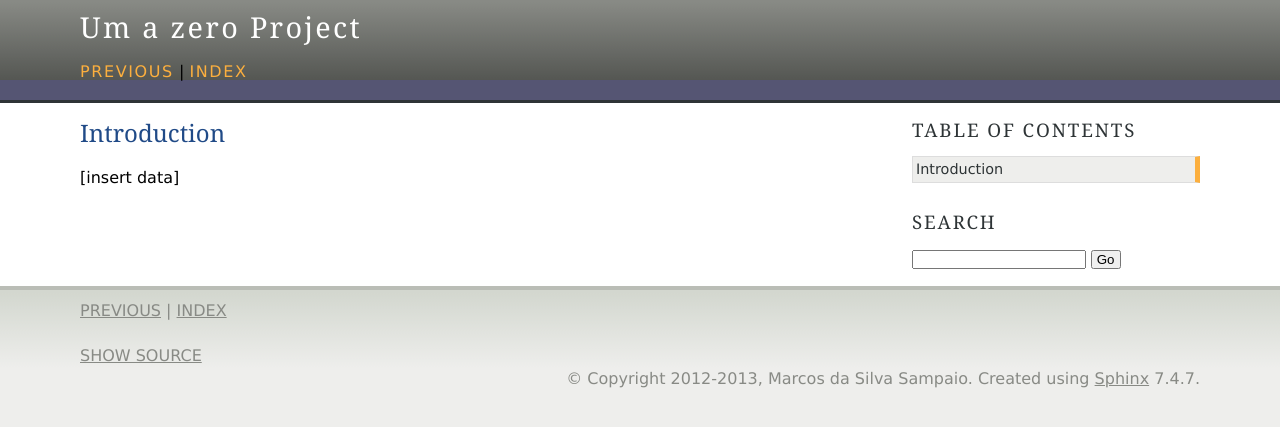
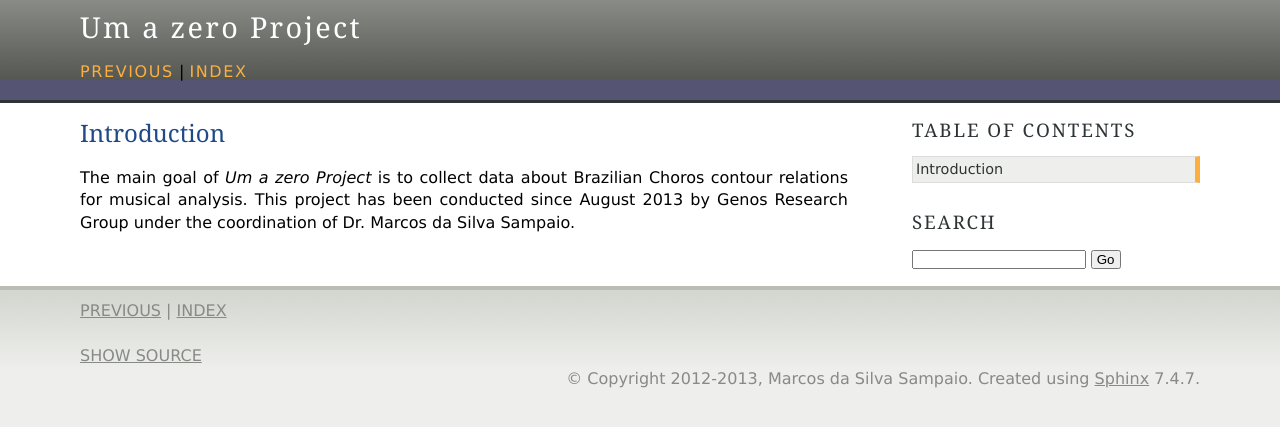
Before and after one commit to msampaio/choros-contour, a Sphinx documentation site: the page built from docs/introduction.rst, in a window 1280 px wide. Shown: the top 427 px of the page. Built offline with Sphinx 7.4.7, drawn with Linux system fonts in a browser that asks for light colours; pages that are not in the unit, such as notebooks, are missing from menus.

Commit message:
Insert raw introduction to the project

```diff
--- a/docs/introduction.rst
+++ b/docs/introduction.rst
@@ -1,4 +1,7 @@
 Introduction
 ============
 
-[insert data]
+The main goal of `Um a zero Project` is to collect data about
+Brazilian Choros contour relations for musical analysis. This project
+has been conducted since August 2013 by Genos Research Group under the
+coordination of Dr. Marcos da Silva Sampaio.
```
